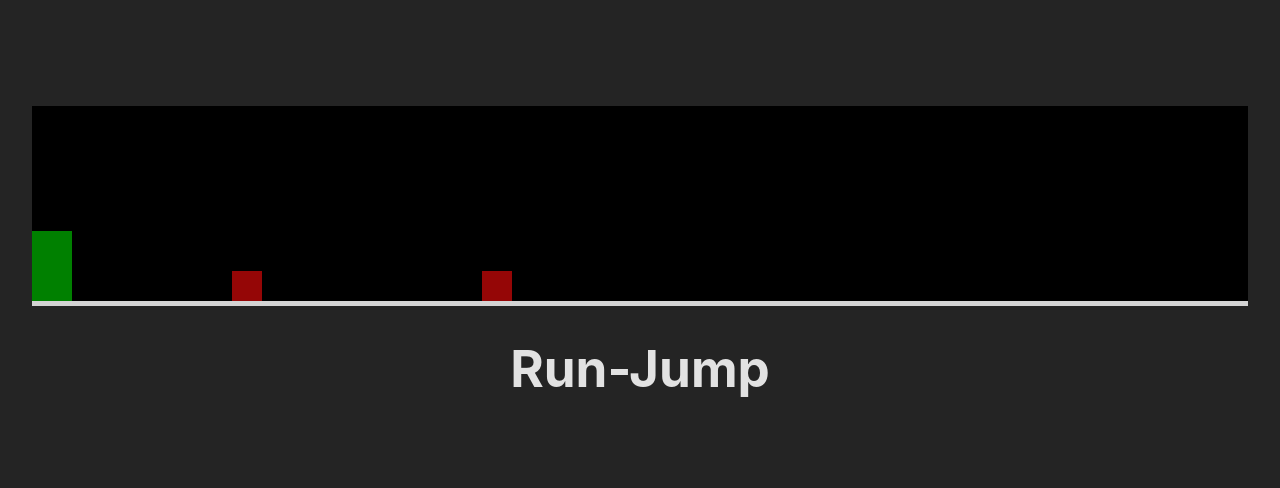
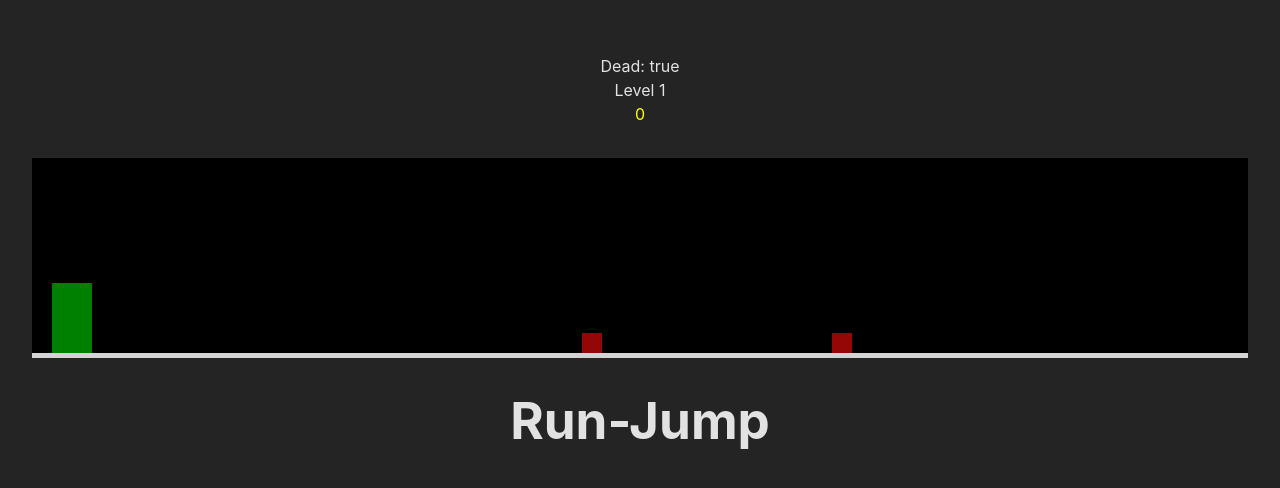
Before and after one commit to opowell/run-jump, a Vue app: page / in a window 1280 px wide. Shown: the part 132-620 px from the top of the page. Built offline with nearby package versions, Linux system fonts and the light colour scheme.

Commit message:
add levels

```diff
--- a/index.html
+++ b/index.html
@@ -4,7 +4,7 @@
     <meta charset="UTF-8" />
     <link rel="icon" type="image/svg+xml" href="/vite.svg" />
     <meta name="viewport" content="width=device-width, initial-scale=1.0" />
-    <title>Vite + Vue + TS</title>
+    <title>Run-Jump</title>
   </head>
   <body>
     <div id="app"></div>
--- a/src/components/HelloWorld.vue
+++ b/src/components/HelloWorld.vue
@@ -1,37 +1,82 @@
 <script setup lang="ts">
 import { computed, ref } from 'vue'
 
-const count = ref(0)
-setInterval(() => {
-  count.value = count.value + 1
-  console.log(playerPosition.value, playerJumpSpeed.value)
-  if (playerPosition.value > 5) {
-    playerJumpSpeed.value = playerJumpSpeed.value - 3
-  }
-  playerPosition.value = Math.max(playerPosition.value + playerJumpSpeed.value, 5)
-  if (playerPosition.value === 5) {
-    playerJumpSpeed.value = 0
-  }
-}, 100)
+const score = ref(0)
+let gameLoopInterval: number | undefined
 
+const playerDead = ref(true)
+const addBlockDelay = ref(0)
 const playerPosition = ref(5)
 const playerJumpSpeed = ref(0)
-const blocks = ref([200, 450])
+const blocks = ref([550, 800])
+const level = ref(1)
+const nextLevelCounter = ref(100)
 const playerStyle = computed(() => {
   return {
     bottom: playerPosition.value + 'px'
   }
 })
+function startGame() {
+  score.value = 0
+  level.value = 1
+  nextLevelCounter.value = 100
+  blocks.value = [550, 800]
+  addBlockDelay.value = 30
+  playerPosition.value = 5
+  playerJumpSpeed.value = 0
+  playerDead.value = false
+  gameLoopInterval = setInterval(() => {
+    score.value = score.value + level.value
+    nextLevelCounter.value = nextLevelCounter.value - 1
+    if (nextLevelCounter.value === 0) {
+      level.value = level.value + 1
+      nextLevelCounter.value = 100
+    }
+    if (playerPosition.value > 5) {
+      playerJumpSpeed.value = playerJumpSpeed.value - 5
+    }
+    playerPosition.value = Math.max(playerPosition.value + playerJumpSpeed.value, 5)
+    if (playerPosition.value === 5) {
+      playerJumpSpeed.value = 0
+    }
+    for (let i = 0; i < blocks.value.length; i++) {
+      blocks.value[i] = blocks.value[i] - (7 + 2*level.value)
+    }
+    blocks.value = blocks.value.filter(x => x >= -20)
+    if (addBlockDelay.value > 0) {
+      addBlockDelay.value = addBlockDelay.value - (1 + level.value/3)
+    }
+    if (addBlockDelay.value <= 0) {
+      if (Math.random() > 0.7) {
+        blocks.value.push(1000)
+        addBlockDelay.value = 30
+      }
+    }
+    if (playerPosition.value < 20 && blocks.value[0] > 43 && blocks.value[0] <= 61) {
+      playerDead.value = true
+      clearInterval(gameLoopInterval)
+    }
+  }, 100)
+}
+function handleSpace() {
+  if (playerDead.value) {
+    startGame()
+  } else {
+    jump()
+  }
+}
 function jump() {
   if (playerPosition.value === 5) {
-    playerJumpSpeed.value = 15
+    playerJumpSpeed.value = 25
   }
 }
 </script>
 
 <template>
-  <div class="game" @keydown.space="jump" tabindex="0">
-    <div class="score">{{ count }}</div>
+  <div class="game" @keydown.space="handleSpace" tabindex="0">
+    <div class="stopped">Dead: {{ playerDead }}</div>
+    <div class="level">Level {{ level }}</div>
+    <div class="score">{{ score }}</div>
     <div class="board">
       <div class="character" :style="playerStyle" />
       <div class="ground" />
@@ -43,23 +88,22 @@ function jump() {
 
 <style scoped>
 .block {
-  height: 30px;
-  width: 30px;
+  height: 20px;
+  width: 20px;
   background-color: rgb(149, 6, 6);
   position: absolute;
   bottom: 5px;
 }
 .score {
   color: yellow;
-  font-size: 36px;
-  margin-bottom: 10rem;
-  display: none;
+  margin-bottom: 2rem;
 }
 .character {
   width: 40px;
   height: 70px;
   background-color: green;
   position: absolute;
+  left: 20px;
 }
 .ground {
   height: 5px;
@@ -73,5 +117,6 @@ function jump() {
   height: 200px;
   width: 100%;
   position: relative;
+  overflow: hidden;
 }
 </style>
```
